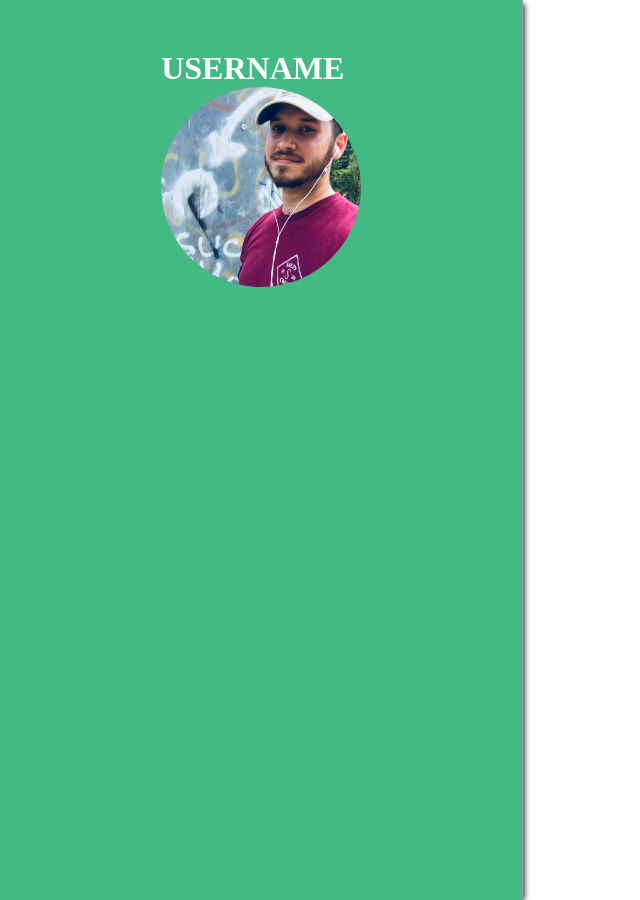
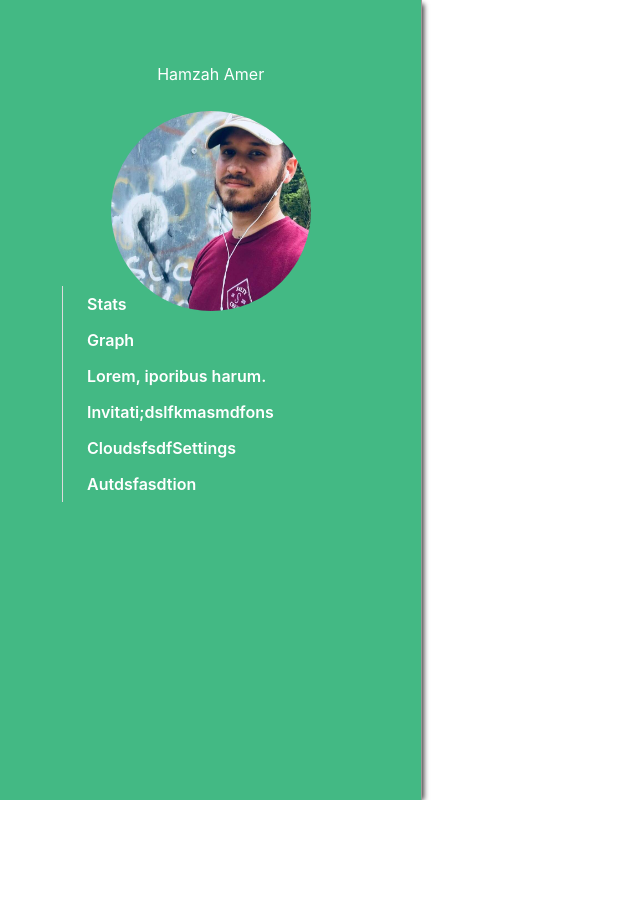
Before and after one commit to Heyrio/TrackFit, a Vue app: page / in a window 1280 px wide. Shown: the whole page, without its empty margins (0-640 px from the left). After the commit the page ends 800 px from the top, so only its background shows below. Built offline with nearby package versions, Linux system fonts and the light colour scheme.

Commit message:
more improvements to the menu bar

```diff
--- a/src/components/sidemenu.vue
+++ b/src/components/sidemenu.vue
@@ -1,31 +1,62 @@
 <template>
-
     <div class="side-menu">
-      <div class="name">
-        <div class="photo">
-          <h1>USERNAME</h1>
-          <img src="@/assets/images/me.jpg">
+      <div class="columns">
+        <div class="column">
+          <div class="name">
+            <div class="photo">
+              <h1>Hamzah Amer</h1>
+                <img class="responsive " src="@/assets/images/me.jpg">
+            </div>
+          </div>
         </div>
       </div>
+     <div class="columns">
+        <div class="column">
+          <div>
+        <aside class="menu">
+        <ul class="menu-list">
+          <li>
+            <ul>
+              <a>Stats</a>
+              <a>Graph</a>
+              <a>Lorem, iporibus harum.</a>
+              <a>Invitati;dslfkmasmdfons</a>
+              <a>CloudsfsdfSettings</a>
+              <a>Autdsfasdtion</a>
+            </ul>
+          </li>
+        </ul>
+      </aside>
+     </div>
     </div>
+  </div>
 
+    </div>
 </template>
 
 <script>
-
-
 export default {
   name: 'sidemenu',
 }
 </script>
 
 <style>
+ a{
+  color: #fff !important;
+  font-weight: 600;
+}
+a:hover{
+  color: #43B984 !important;
+}
+.photo h1{
+  text-align: center;
+  margin-bottom: 25px !important;
+}
 .photo img {
   border-radius: 200px;
   height: 200px;
 }
 .photo{
-
   float: right;
   width: 200px;
   height: 200px;
--- a/src/main.js
+++ b/src/main.js
@@ -1,8 +1,9 @@
 import Vue from 'vue'
 import App from './App.vue'
+import './../node_modules/bulma/css/bulma.css';
 
 Vue.config.productionTip = false
 
 new Vue({
-  render: h => h(App),
+    render: h => h(App),
 }).$mount('#app')
```
